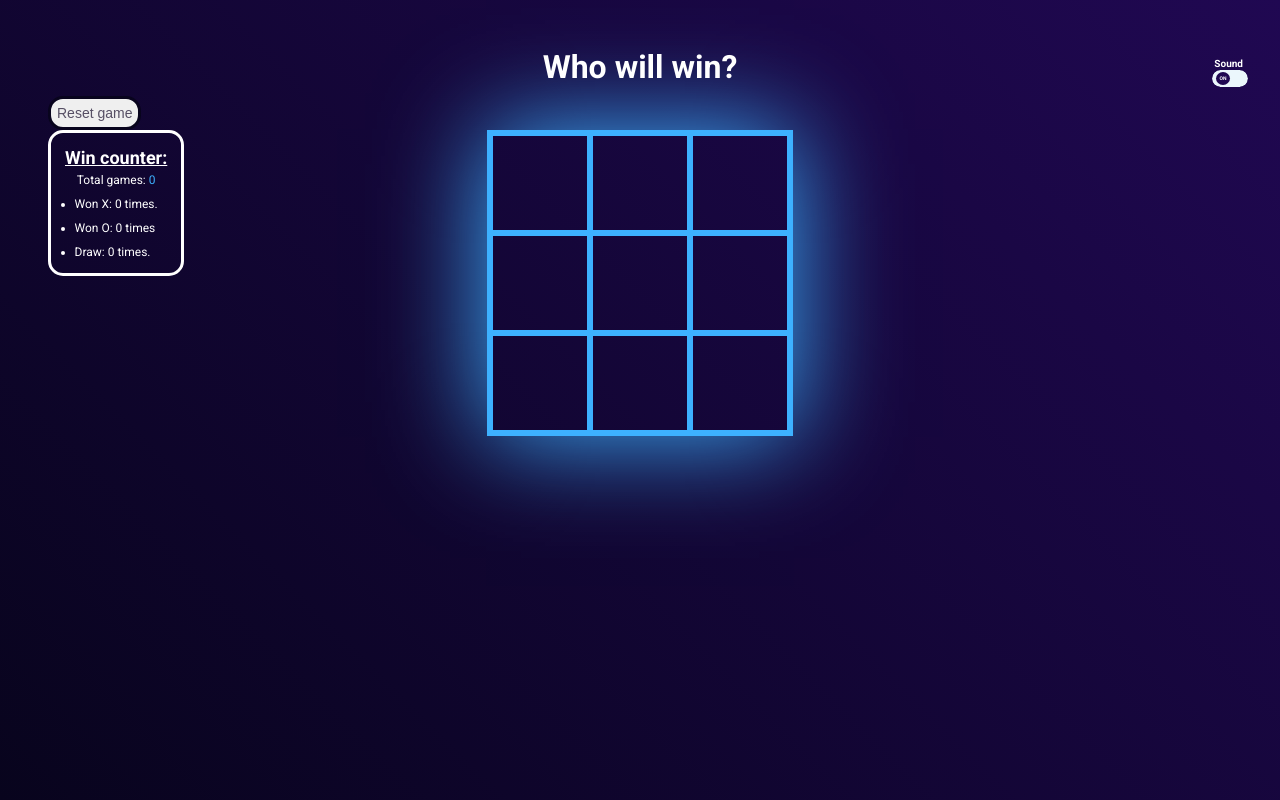
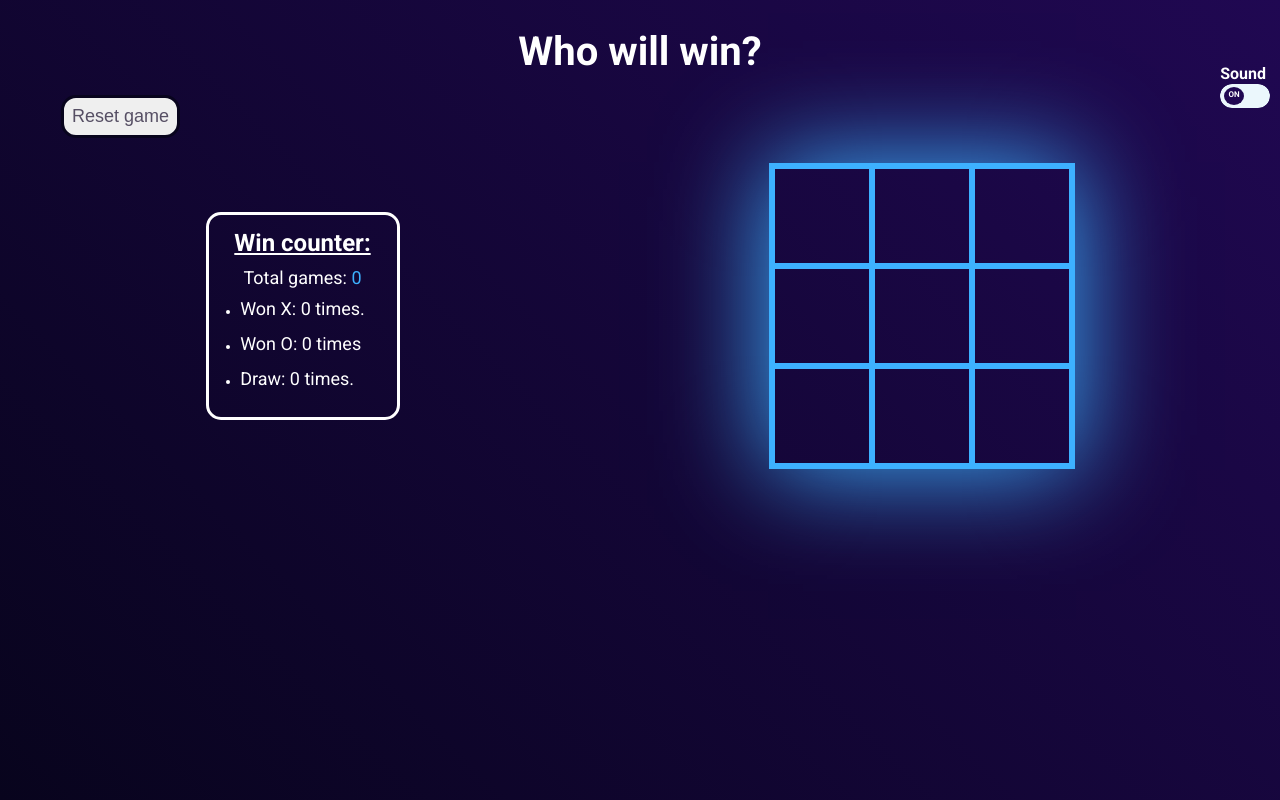
Before and after one commit to Annargb/tic-tac-toe-game, a website built with Parcel: page src/index.html in a window 1280 px wide. Built offline with nearby package versions, Linux system fonts and the light colour scheme.

Commit message:
add adaptive

```diff
--- a/src/css/style.css
+++ b/src/css/style.css
@@ -1,10 +1,8 @@
 @import url('https://fonts.googleapis.com/css2?family=Roboto:ital,wght@0,100;0,300;0,400;0,500;0,700;0,900;1,100;1,300;1,400;1,500;1,700;1,900&display=swap');
 body {
-  position: relative;
   background: linear-gradient(45deg, #08041d, #200852);
   background-attachment: fixed;
   font-family: 'Roboto', sans-serif;
-  align-items: center;
   color: #fff;
 }
 
@@ -22,10 +20,26 @@ ul {
 }
 
 .wrapper {
-  padding: 40px;
+  width: 100%;
+  padding: 20px;
+  margin-left: auto;
+  margin-right: auto;
 }
+
+@media screen and (min-width: 768px) {
+  .wrapper {
+    max-width: 768px;
+  }
+}
+
+@media screen and (min-width: 1158px) {
+  .wrapper {
+    max-width: 1158px;
+  }
+}
+
 .board {
-  margin: 0 auto;
+  /* margin: 0 auto; */
   display: flex;
   flex-wrap: wrap;
   width: 300px;
@@ -57,6 +71,13 @@ ul {
   color: #fff;
 }
 
+@media screen and (min-width: 1158px) {
+  .title {
+    margin-bottom: 20px;
+    font-size: 40px;
+  }
+}
+
 .reset-button {
   font-size: 14px;
   font-weight: 500;
@@ -76,28 +97,81 @@ ul {
 .reset-button:hover {
   color: #fff;
   background-color: #08041d;
-  border-radius: 15px;
+  border-radius: 20px;
   border: 3px solid #fff;
 }
 
+@media screen and (min-width: 1158px) {
+  .reset-button {
+    font-size: 18px;
+    padding: 8px;
+    margin-bottom: 25px;
+  }
+}
+
+.counter-board-container {
+  display: flex;
+  margin-left: auto;
+  margin-right: auto;
+  justify-content: flex-start;
+  align-items: center;
+  gap: 80px;
+}
+
+@media screen and (max-width: 767px) {
+  .counter-board-container {
+    max-width: 768px;
+    flex-direction: column-reverse;
+    align-items: center;
+    gap: 40px;
+  }
+}
+
+@media screen and (min-width: 1158px) {
+  .counter-board-container {
+    max-width: 1158px;
+    justify-content: space-around;
+  }
+}
+
 .counter-wrapper {
-  position: absolute;
+  width: 100%;
+  max-width: 160px;
   display: flex;
   flex-direction: column;
   align-items: center;
+  flex-shrink: 0;
   padding: 14px;
   border-radius: 15px;
   border: 3px solid #fff;
 }
 
+@media screen and (max-width: 767px) {
+  .counter-wrapper {
+    flex-direction: column;
+    max-width: 120px;
+  }
+}
+
 .counter-title {
   font-size: 18px;
-  margin-bottom: 5px;
+  margin-bottom: 10px;
   text-decoration: underline;
 }
 
 .counter-text {
   font-size: 12px;
+}
+
+@media screen and (min-width: 1158px) {
+  .counter-title {
+    font-size: 24px;
+  }
+
+  .counter-text {
+    font-size: 18px;
+    margin-bottom: 14px;
+  }
 }
 
 .counter {
@@ -118,7 +192,8 @@ ul {
 }
 
 .winning-cell:hover {
-  background-color: rgb(19 157 95 / 54%);
+  background-color: rgb(15 98 61 / 56%);
+  /* background-color: rgb(19 157 95 / 54%); */
 }
 
 .button-cover:before {
@@ -159,7 +234,6 @@ ul {
 .layer {
   width: 100%;
   background-color: #ebf7fc;
-  /* background-color: #ebf7fc; */
   transition: 0.3s ease all;
   z-index: 1;
 }
@@ -199,6 +273,24 @@ ul {
   background-color: #8c130a;
 }
 
+@media screen and (min-width: 1158px) {
+  .button {
+    width: 50px;
+    height: 24px;
+  }
+
+  #button-1 .knobs:before {
+    width: 16px;
+    height: 10px;
+    font-size: 8px;
+    top: 3px;
+  }
+
+  #button-1 .checkbox:checked + .knobs:before {
+    left: 26px;
+  }
+}
+
 #button-1 .checkbox:checked ~ .layer {
   background-color: #fcebeb;
 }
@@ -212,10 +304,16 @@ ul {
 .sound-wrapper {
   position: absolute;
   right: 60px;
-  top: 82px;
+  top: 104px;
   display: flex;
   flex-direction: column-reverse;
   gap: 10px;
+}
+
+@media screen and (max-width: 767px) {
+  .sound-wrapper {
+    right: 20px;
+  }
 }
 
 .sound-title {
@@ -224,3 +322,12 @@ ul {
   top: -32px;
   font-size: 10px;
 }
+
+@media screen and (min-width: 1158px) {
+  .sound-title {
+    position: absolute;
+    right: -46px;
+    top: -40px;
+    font-size: 16px;
+  }
+}
--- a/src/index.html
+++ b/src/index.html
@@ -23,6 +23,7 @@
         </div>
       </div>
 
+      <div class="counter-board-container">
         <div class="counter-wrapper">
           <h2 class="counter-title">Win counter:</h2>
 
@@ -52,6 +53,7 @@
         </div>
         <div class="js-board board"></div>
       </div>
+    </div>
     <script type="module" src="./js/index.js"></script>
   </body>
 </html>
```
Lines whose indentation alone changed are shown as unchanged.
